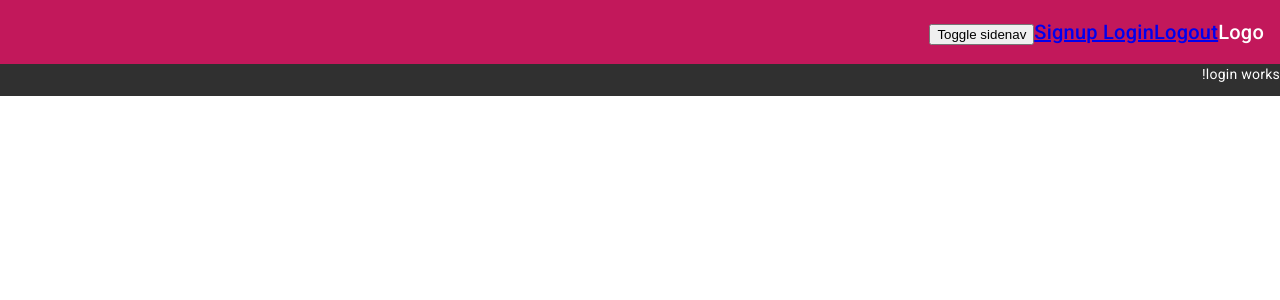
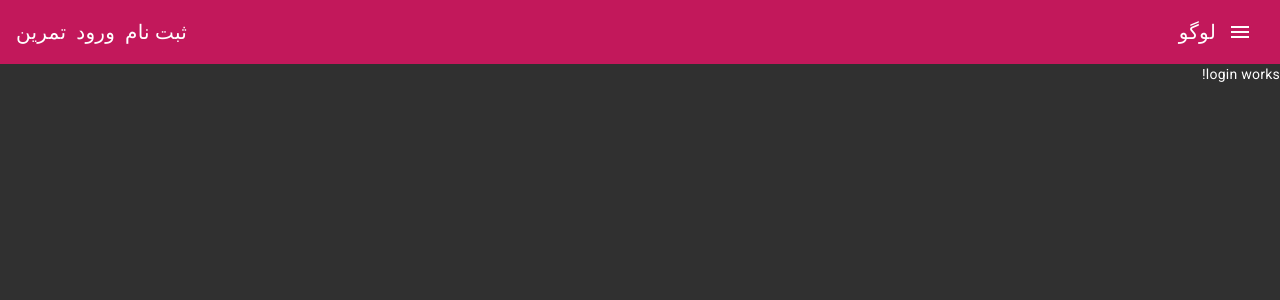
Before and after one commit to ramankhan7/Fitness-app, an Angular app: page /login in a window 1280 px wide. Shown: the top 300 px of the page. Built offline with nearby package versions, Linux system fonts and the light colour scheme.

Commit message:
Complete Toolbar menu

```diff
--- a/src/app/app.component.css
+++ b/src/app/app.component.css
@@ -1,3 +1,29 @@
 body {
   margin: 0;
 }
+
+mat-sidenav-container,
+mat-sidenav-content,
+mat-sidenav {
+  height: 100%;
+}
+
+mat-sidenav {
+  width: 250px;
+}
+
+a {
+  text-decoration: none;
+  color: white;
+}
+
+a:hover,
+a:active {
+  color: lightgrey;
+}
+
+.navigation-items {
+  list-style-type: none;
+  padding: 0;
+  margin: 0;
+}
--- a/src/app/app.component.html
+++ b/src/app/app.component.html
@@ -5,18 +5,27 @@
 
   <mat-sidenav-content>
     <mat-toolbar color="primary">
-      <div>Logo</div>
-
       <div>
-        <a routerLink="signup">Signup </a>
-        <a routerLink="login"> Login</a>
-        <a routerLink="logout">Logout </a>
+        <button mat-icon-button (click)="sidenav.toggle()">
+          <mat-icon>menu</mat-icon>
+        </button>
       </div>
 
-      <div>
-        <button (click)="sidenav.toggle()">Toggle sidenav</button>
+      <div>لوگو</div>
+
+      <div fxFlex fxLayout fxLayoutAlign="flex-end">
+        <ul fxLayout fxLayoutGap="10px" class="navigation-items">
+          <li>
+            <a routerLink="signup">ثبت نام </a>
+          </li>
+          <li>
+            <a routerLink="login"> ورود</a>
+          </li>
+          <li>
+            <a routerLink="training"> تمرین</a>
+          </li>
+        </ul>
       </div>
-
     </mat-toolbar>
 
     <main>
--- a/src/app/material.module.ts
+++ b/src/app/material.module.ts
@@ -7,6 +7,7 @@ import { MatNativeDateModule } from '@angular/material/core';
 import { MatCheckboxModule } from '@angular/material/checkbox';
 import { MatSidenavModule } from '@angular/material/sidenav';
 import { MatToolbarModule } from '@angular/material/toolbar';
+import { MatIconModule } from '@angular/material/icon';
 
 @NgModule({
   imports: [
@@ -18,6 +19,7 @@ import { MatToolbarModule } from '@angular/material/toolbar';
     MatCheckboxModule,
     MatSidenavModule,
     MatToolbarModule,
+    MatIconModule,
   ],
   exports: [
     MatFormFieldModule,
@@ -28,6 +30,7 @@ import { MatToolbarModule } from '@angular/material/toolbar';
     MatCheckboxModule,
     MatSidenavModule,
     MatToolbarModule,
+    MatIconModule,
   ],
 })
 export class MaterialModule {}
```
Also changed, not shown: src/styles.css (+8 -2 lines).
